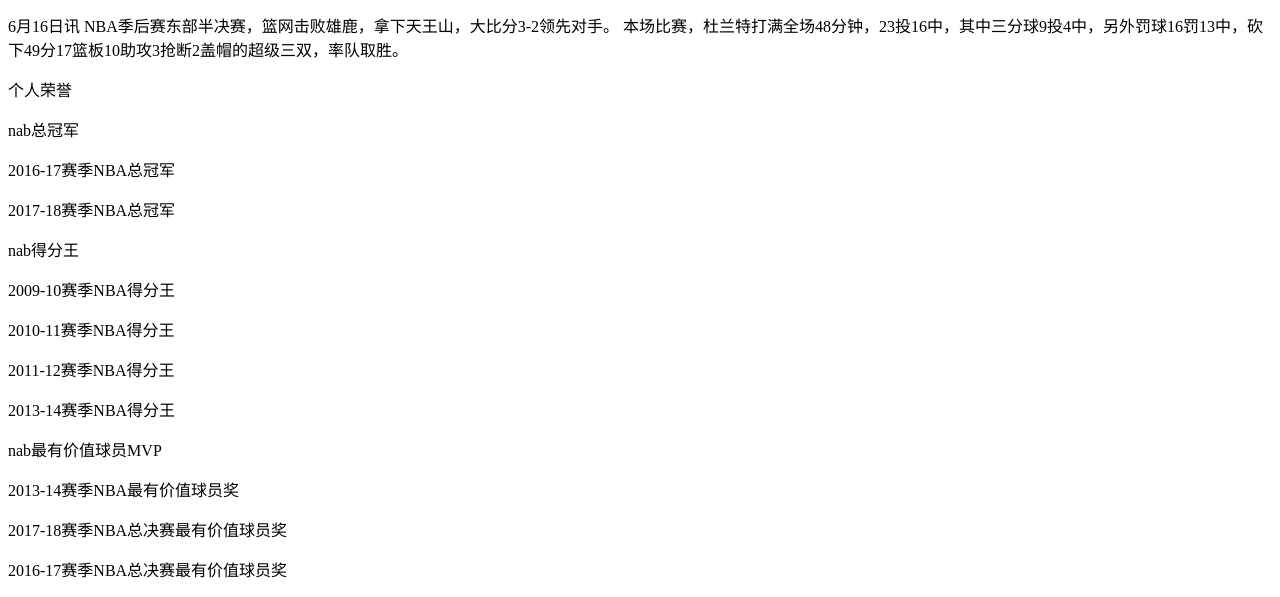
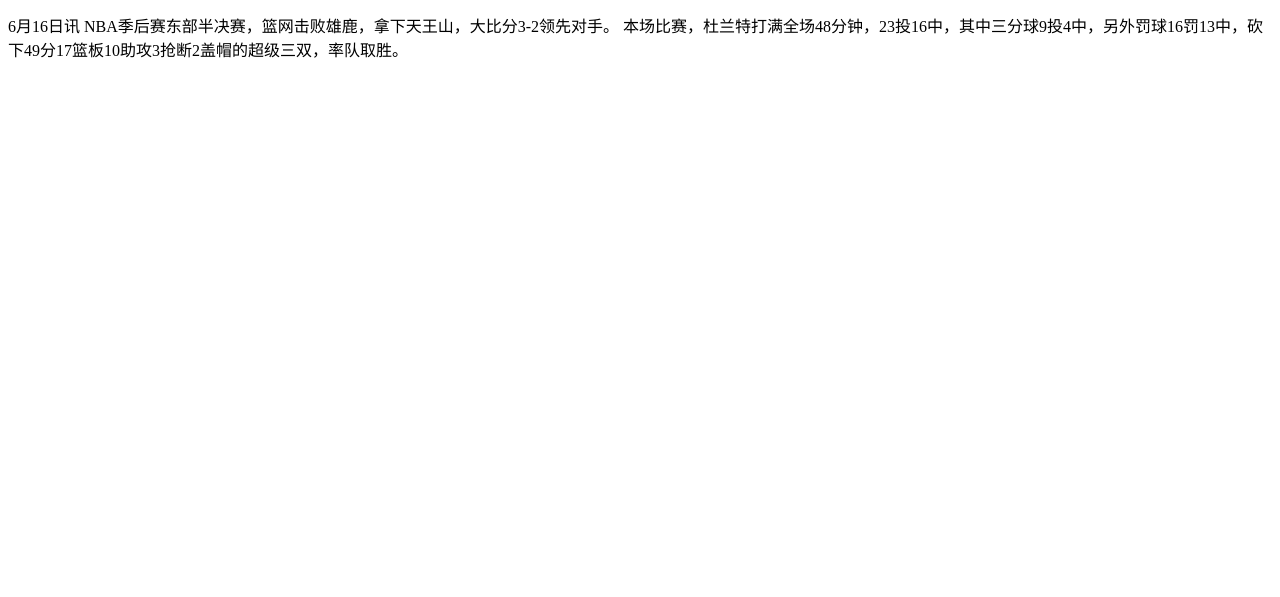
Before and after one commit to zmz97/zmz97.github.io, a plain HTML site: page index.html in a window 1280 px wide. Shown: the part 461-1058 px from the top of the page. After the commit the page ends 800 px from the top, so only its background shows below. Drawn offline with Linux system fonts and the light colour scheme.

Commit message:
Update index.html

```diff
--- a/index.html
+++ b/index.html
@@ -16,19 +16,7 @@
 <p> 杜兰特</p>
 <p>6月16日讯 NBA季后赛东部半决赛，篮网击败雄鹿，拿下天王山，大比分3-2领先对手。
 本场比赛，杜兰特打满全场48分钟，23投16中，其中三分球9投4中，另外罚球16罚13中，砍下49分17篮板10助攻3抢断2盖帽的超级三双，率队取胜。</p>
-<p> 个人荣誉</p>
-<p>nab总冠军</p>
-<p>2016-17赛季NBA总冠军</p>
-<p>2017-18赛季NBA总冠军</p>
-<p>nab得分王</p>
-<p>2009-10赛季NBA得分王</p>
-<p>2010-11赛季NBA得分王</p>
-<p>2011-12赛季NBA得分王</p>
-<p>2013-14赛季NBA得分王</p>
-<p>nab最有价值球员MVP</p>
-<p>2013-14赛季NBA最有价值球员奖</p>
-<p>2017-18赛季NBA总决赛最有价值球员奖</p>
-<p>2016-17赛季NBA总决赛最有价值球员奖</p>
+
 
 
 </body>
```
